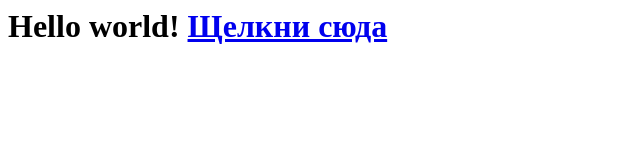
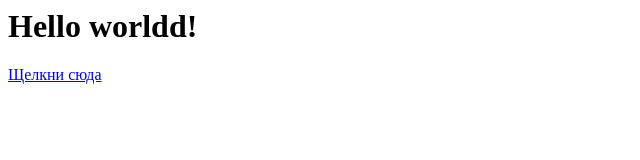
Before and after one commit to Rombique/Rombique.github.io, a plain HTML site: page index.html in a window 1280 px wide. Shown: the whole page, without its empty margins (0-640 px from the left). Drawn offline with Linux system fonts and the light colour scheme.

Commit message:
Update index.html

```diff
--- a/index.html
+++ b/index.html
@@ -20,6 +20,7 @@
 height="0" width="0" style="display:none;visibility:hidden"></iframe></noscript>
 <!-- End Google Tag Manager (noscript) -->
 <body>
- <h1>Hello world! <a href="https://jaktenstid.github.io/personal.github.io/">Щелкни сюда</a></h1>
+ <h1>Hello worldd! </h1>
+	<a href="https://jaktenstid.github.io/personal.github.io/">Щелкни сюда</a>
 </body>
 </html>
```
